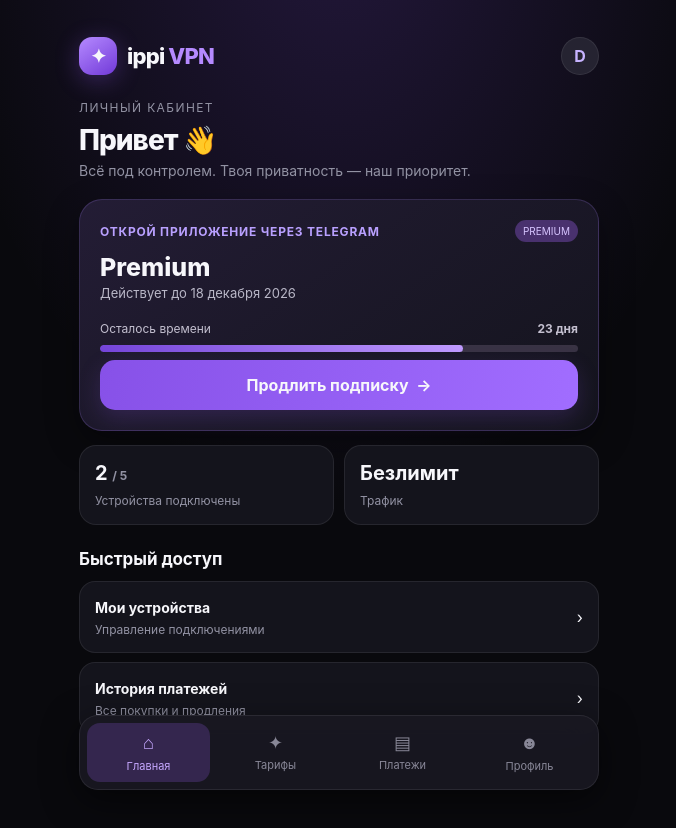
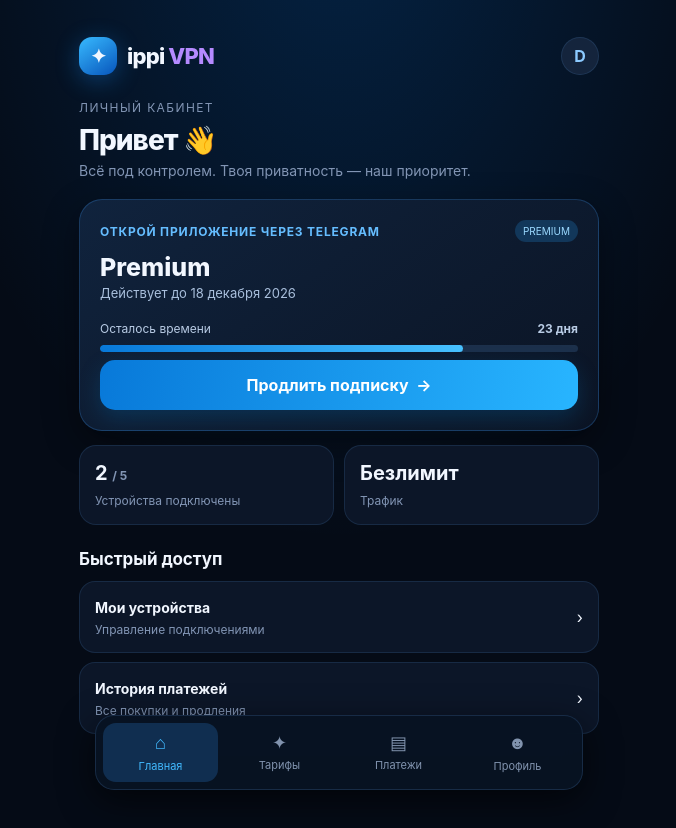
Before and after one commit to zakar1an-zz/ippi_vpn, a plain HTML site: page index.html in a window 1280 px wide. Shown: the whole page, without its empty margins (301-977 px from the left). Drawn offline with Linux system fonts and the light colour scheme.

Commit message:
Update index.html

```diff
--- a/index.html
+++ b/index.html
@@ -7,26 +7,393 @@
   <title>ippi VPN</title>
   <script src="https://telegram.org/js/telegram-web-app.js"></script>
   <style>
-    :root{--bg:#09090d;--panel:#14141c;--panel2:#1b1b25;--line:rgba(255,255,255,.08);--muted:#9292a3;--text:#f7f7fb;--purple:#9b6cff;--purple2:#7444db;--green:#56d6a0}
-    *{box-sizing:border-box} body{margin:0;background:radial-gradient(ellipse at 50% -15%,rgba(130,77,230,.22),transparent 45%),var(--bg);color:var(--text);font-family:-apple-system,BlinkMacSystemFont,"Segoe UI",sans-serif;padding:0 16px 34px}
-    button{font:inherit;color:inherit;border:0;cursor:pointer} .app{max-width:520px;margin:0 auto;padding-top:calc(env(safe-area-inset-top) + 18px)}
-    .top{display:flex;align-items:center;justify-content:space-between;margin-bottom:25px}.brand{display:flex;align-items:center;gap:10px;font-weight:800;font-size:22px;letter-spacing:-.8px}.logo{width:38px;height:38px;border-radius:13px;background:linear-gradient(145deg,#b58aff,#7139d8);display:grid;place-items:center;box-shadow:0 5px 25px #8b54e755;font-size:19px}
-    .profile{width:38px;height:38px;border-radius:50%;background:#252331;border:1px solid var(--line);display:grid;place-items:center;color:#c7b3ff;font-weight:700}
-    .eyebrow{font-size:12px;color:var(--muted);letter-spacing:1.4px;text-transform:uppercase;margin:0 0 8px}.heading{font-size:28px;font-weight:800;letter-spacing:-1px;margin:0 0 5px}.sub{color:var(--muted);font-size:14px;margin:0 0 20px}
-    .card{background:linear-gradient(145deg,rgba(36,29,54,.98),rgba(20,20,29,.98));border:1px solid rgba(172,130,255,.2);border-radius:23px;padding:20px;box-shadow:0 12px 35px #0005;margin-bottom:14px}
-    .status{display:flex;align-items:center;gap:7px;color:#b9a0ff;font-size:12px;font-weight:700;letter-spacing:.8px;text-transform:uppercase}.dot{width:7px;height:7px;background:var(--green);border-radius:50%;box-shadow:0 0 10px #56d6a0}
-    .plan{font-size:25px;font-weight:800;margin:10px 0 3px}.muted{color:var(--muted)}.expiry{font-size:13px;color:#b9b7c7}
-    .progress-wrap{margin:20px 0 8px}.progress-label{display:flex;justify-content:space-between;font-size:12px;color:#c4c0d0;margin-bottom:9px}.bar{height:7px;background:#393344;border-radius:20px;overflow:hidden}.bar span{display:block;width:76%;height:100%;border-radius:20px;background:linear-gradient(90deg,#7545d9,#c09bff)}
-    .primary{width:100%;padding:15px 18px;border-radius:15px;background:linear-gradient(100deg,#8751e8,#a16dff);font-weight:750;box-shadow:0 8px 22px #8953df35}.secondary{background:#24212f;border:1px solid var(--line);padding:13px 15px;border-radius:13px;font-weight:650}
-    .section-title{font-size:17px;font-weight:750;margin:24px 0 12px}.stats{display:grid;grid-template-columns:1fr 1fr;gap:10px}.stat{background:var(--panel);border:1px solid var(--line);border-radius:17px;padding:15px}.stat strong{display:block;font-size:20px;margin-bottom:4px}.stat span{font-size:12px;color:var(--muted)}
-    .nav{position:sticky;bottom:10px;margin:25px 0 0;background:rgba(25,24,33,.94);backdrop-filter:blur(18px);border:1px solid var(--line);border-radius:19px;padding:7px;display:grid;grid-template-columns:repeat(4,1fr);gap:4px;box-shadow:0 10px 35px #0008}
-    .nav button{background:transparent;border-radius:13px;padding:9px 2px;color:#888797;font-size:11px;display:flex;flex-direction:column;align-items:center;gap:5px}.nav button b{font-size:18px;font-weight:500}.nav button.active{background:#34264e;color:#c6a8ff}
-    .page{display:none}.page.active{display:block}.row{display:flex;justify-content:space-between;align-items:center;gap:12px}.list-item{background:var(--panel);border:1px solid var(--line);border-radius:16px;padding:15px;margin-bottom:9px}.list-item strong{font-size:14px}.list-item small{display:block;color:var(--muted);margin-top:5px;font-size:12px}
-    .price-grid{display:grid;grid-template-columns:1fr 1fr;gap:10px}.price{background:var(--panel);border:1px solid var(--line);border-radius:17px;padding:16px;text-align:left}.price.selected{border-color:#a477ff;background:#241c35;box-shadow:0 0 0 1px #a477ff inset}.price .months{font-size:13px;color:#c9c2d8}.price .amount{font-size:22px;font-weight:800;margin:8px 0 3px}.price .hint{font-size:11px;color:var(--muted)}
-    .pill{font-size:10px;color:#d7c5ff;background:#49316e;padding:5px 8px;border-radius:20px}.notice{font-size:12px;line-height:1.5;color:var(--muted);margin-top:12px}.copy{font-size:12px;color:#c6a8ff;background:#2c2140;border-radius:10px;padding:9px 11px}
-    .empty{padding:24px;text-align:center;color:var(--muted);background:var(--panel);border:1px solid var(--line);border-radius:16px;font-size:13px}
-    .support{display:block;text-decoration:none;text-align:center;margin-top:10px;padding:14px;border:1px solid var(--line);border-radius:14px;color:#d4c1ff;background:#201a2c}
-    @media(min-width:520px){body{padding-top:12px}.app{padding-top:25px}}
+
+:root {
+  --bg: #050b16;
+  --panel: #0c1628;
+  --panel2: #111f35;
+  --line: rgba(104, 174, 255, .13);
+  --muted: #8295b4;
+  --text: #f2f7ff;
+  --purple: #28aaff;
+  --purple2: #0879d9;
+  --green: #42d9a0;
+}
+
+* {
+  box-sizing: border-box;
+}
+
+body {
+  margin: 0;
+  background:
+    radial-gradient(ellipse at 50% -15%, rgba(0, 132, 255, .20), transparent 48%),
+    var(--bg);
+  color: var(--text);
+  font-family: -apple-system, BlinkMacSystemFont, "Segoe UI", sans-serif;
+  padding: 0 16px calc(115px + env(safe-area-inset-bottom));
+}
+
+button {
+  font: inherit;
+  color: inherit;
+  border: 0;
+  cursor: pointer;
+}
+
+.app {
+  max-width: 520px;
+  margin: 0 auto;
+  padding-top: calc(env(safe-area-inset-top) + 18px);
+}
+
+.top {
+  display: flex;
+  align-items: center;
+  justify-content: space-between;
+  margin-bottom: 25px;
+}
+
+.brand {
+  display: flex;
+  align-items: center;
+  gap: 10px;
+  font-weight: 800;
+  font-size: 22px;
+  letter-spacing: -.8px;
+}
+
+.logo {
+  width: 38px;
+  height: 38px;
+  border-radius: 13px;
+  background: linear-gradient(145deg, #38baff, #0755bb);
+  display: grid;
+  place-items: center;
+  box-shadow: 0 5px 25px #168fff55;
+  font-size: 19px;
+}
+
+.profile {
+  width: 38px;
+  height: 38px;
+  border-radius: 50%;
+  background: #14243c;
+  border: 1px solid var(--line);
+  display: grid;
+  place-items: center;
+  color: #8ccaff;
+  font-weight: 700;
+}
+
+.eyebrow {
+  font-size: 12px;
+  color: var(--muted);
+  letter-spacing: 1.4px;
+  text-transform: uppercase;
+  margin: 0 0 8px;
+}
+
+.heading {
+  font-size: 28px;
+  font-weight: 800;
+  letter-spacing: -1px;
+  margin: 0 0 5px;
+}
+
+.sub {
+  color: var(--muted);
+  font-size: 14px;
+  margin: 0 0 20px;
+}
+
+.card {
+  background: linear-gradient(145deg, #10233d, #0b1424);
+  border: 1px solid rgba(64, 160, 255, .24);
+  border-radius: 23px;
+  padding: 20px;
+  box-shadow: 0 12px 35px #0006;
+  margin-bottom: 14px;
+}
+
+.status {
+  display: flex;
+  align-items: center;
+  gap: 7px;
+  color: #65bdff;
+  font-size: 12px;
+  font-weight: 700;
+  letter-spacing: .8px;
+  text-transform: uppercase;
+}
+
+.dot {
+  width: 7px;
+  height: 7px;
+  background: var(--green);
+  border-radius: 50%;
+  box-shadow: 0 0 10px #42d9a0;
+}
+
+.plan {
+  font-size: 25px;
+  font-weight: 800;
+  margin: 10px 0 3px;
+}
+
+.muted {
+  color: var(--muted);
+}
+
+.expiry {
+  font-size: 13px;
+  color: #a9bfdc;
+}
+
+.progress-wrap {
+  margin: 20px 0 8px;
+}
+
+.progress-label {
+  display: flex;
+  justify-content: space-between;
+  font-size: 12px;
+  color: #b9cce5;
+  margin-bottom: 9px;
+}
+
+.bar {
+  height: 7px;
+  background: #1c304b;
+  border-radius: 20px;
+  overflow: hidden;
+}
+
+.bar span {
+  display: block;
+  width: 76%;
+  height: 100%;
+  border-radius: 20px;
+  background: linear-gradient(90deg, #0879d9, #48c2ff);
+}
+
+.primary {
+  width: 100%;
+  padding: 15px 18px;
+  border-radius: 15px;
+  background: linear-gradient(100deg, #0879d9, #28b5ff);
+  font-weight: 750;
+  color: #fff;
+  box-shadow: 0 8px 22px #078bdf35;
+}
+
+.secondary {
+  background: #14243b;
+  border: 1px solid var(--line);
+  padding: 13px 15px;
+  border-radius: 13px;
+  font-weight: 650;
+}
+
+.section-title {
+  font-size: 17px;
+  font-weight: 750;
+  margin: 24px 0 12px;
+}
+
+.stats {
+  display: grid;
+  grid-template-columns: 1fr 1fr;
+  gap: 10px;
+}
+
+.stat {
+  background: var(--panel);
+  border: 1px solid var(--line);
+  border-radius: 17px;
+  padding: 15px;
+}
+
+.stat strong {
+  display: block;
+  font-size: 20px;
+  margin-bottom: 4px;
+}
+
+.stat span {
+  font-size: 12px;
+  color: var(--muted);
+}
+
+/* Нижняя навигация закреплена у края экрана */
+.nav {
+  position: fixed;
+  left: 50%;
+  transform: translateX(-50%);
+  bottom: calc(env(safe-area-inset-bottom) + 10px);
+  width: calc(100% - 32px);
+  max-width: 488px;
+  z-index: 100;
+  margin: 0;
+  background: rgba(8, 19, 35, .96);
+  backdrop-filter: blur(18px);
+  -webkit-backdrop-filter: blur(18px);
+  border: 1px solid rgba(104, 174, 255, .16);
+  border-radius: 19px;
+  padding: 7px;
+  display: grid;
+  grid-template-columns: repeat(4, 1fr);
+  gap: 4px;
+  box-shadow: 0 10px 35px #0009;
+}
+
+.nav button {
+  background: transparent;
+  border-radius: 13px;
+  padding: 9px 2px;
+  color: #8193ae;
+  font-size: 11px;
+  display: flex;
+  flex-direction: column;
+  align-items: center;
+  gap: 5px;
+}
+
+.nav button b {
+  font-size: 18px;
+  font-weight: 500;
+}
+
+.nav button.active {
+  background: #102e50;
+  color: #42baff;
+}
+
+.page {
+  display: none;
+}
+
+.page.active {
+  display: block;
+}
+
+.row {
+  display: flex;
+  justify-content: space-between;
+  align-items: center;
+  gap: 12px;
+}
+
+.list-item {
+  background: var(--panel);
+  border: 1px solid var(--line);
+  border-radius: 16px;
+  padding: 15px;
+  margin-bottom: 9px;
+}
+
+.list-item strong {
+  font-size: 14px;
+}
+
+.list-item small {
+  display: block;
+  color: var(--muted);
+  margin-top: 5px;
+  font-size: 12px;
+}
+
+.price-grid {
+  display: grid;
+  grid-template-columns: 1fr 1fr;
+  gap: 10px;
+}
+
+.price {
+  background: var(--panel);
+  border: 1px solid var(--line);
+  border-radius: 17px;
+  padding: 16px;
+  text-align: left;
+}
+
+.price.selected {
+  border-color: #28aaff;
+  background: #102b49;
+  box-shadow: 0 0 0 1px #28aaff inset;
+}
+
+.price .months {
+  font-size: 13px;
+  color: #b8cbe4;
+}
+
+.price .amount {
+  font-size: 22px;
+  font-weight: 800;
+  margin: 8px 0 3px;
+}
+
+.price .hint {
+  font-size: 11px;
+  color: var(--muted);
+}
+
+.pill {
+  font-size: 10px;
+  color: #9bd9ff;
+  background: #12375a;
+  padding: 5px 8px;
+  border-radius: 20px;
+}
+
+.notice {
+  font-size: 12px;
+  line-height: 1.5;
+  color: var(--muted);
+  margin-top: 12px;
+}
+
+.copy {
+  font-size: 12px;
+  color: #7dcaff;
+  background: #102b49;
+  border-radius: 10px;
+  padding: 9px 11px;
+}
+
+.empty {
+  padding: 24px;
+  text-align: center;
+  color: var(--muted);
+  background: var(--panel);
+  border: 1px solid var(--line);
+  border-radius: 16px;
+  font-size: 13px;
+}
+
+.support {
+  display: block;
+  text-decoration: none;
+  text-align: center;
+  margin-top: 10px;
+  padding: 14px;
+  border: 1px solid var(--line);
+  border-radius: 14px;
+  color: #8ed2ff;
+  background: #10243c;
+}
+
+@media (min-width: 520px) {
+  body {
+    padding-top: 12px;
+  }
+
+  .app {
+    padding-top: 25px;
+  }
+}
+
   </style>
 </head>
 <body>
```
